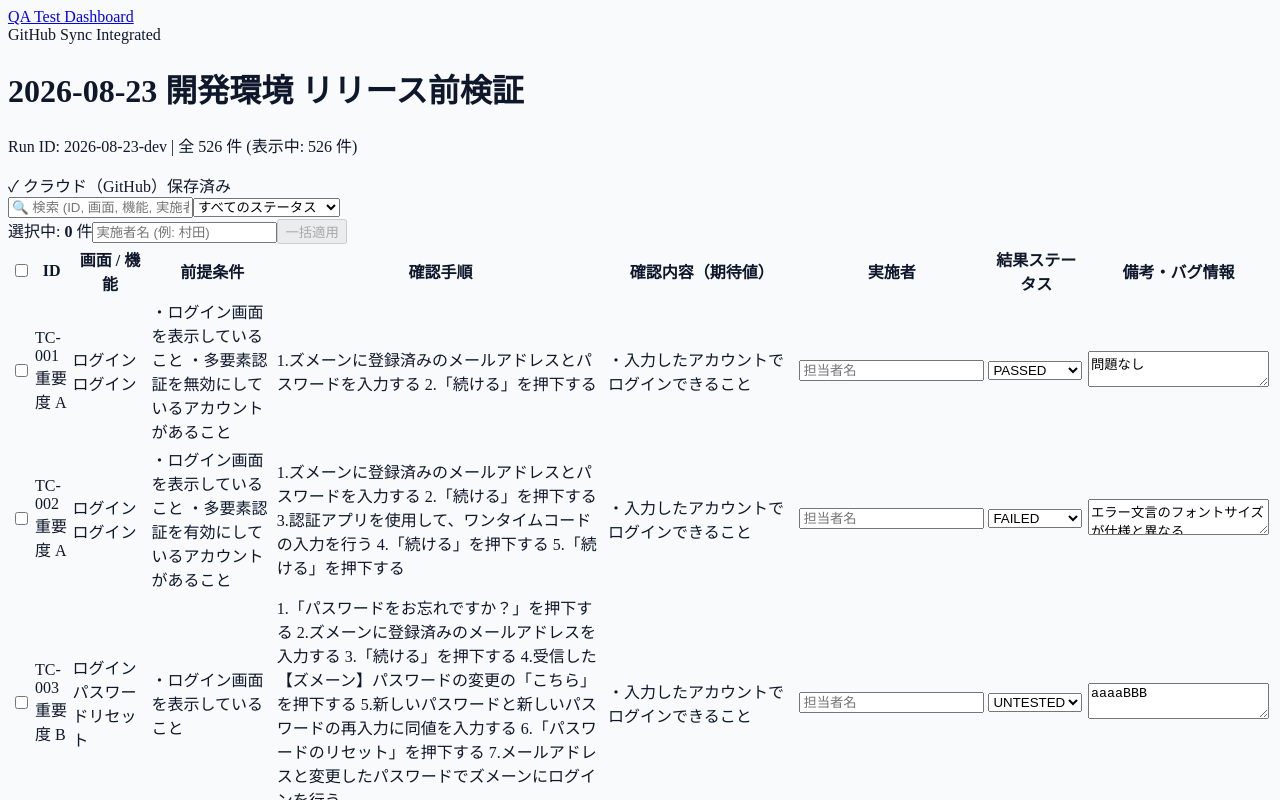
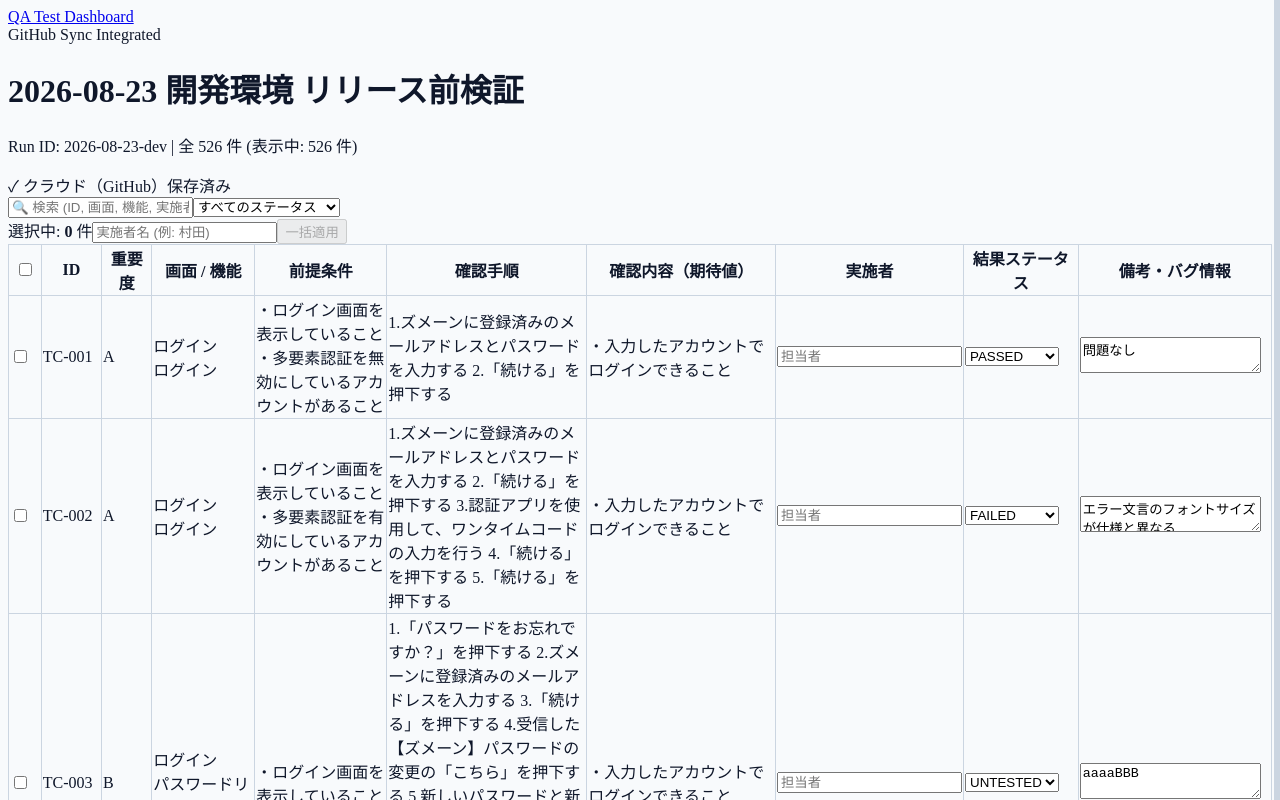
Before and after one commit to kentomurata435/qa-dashboard-app, a Next.js app: page /runs/2026-08-23-dev in a window 1280 px wide. Shown: the top 800 px of the page. Built offline with nearby package versions, Linux system fonts and the light colour scheme.

Commit message:
fix: 縦横格子線の強制適用、重要度列の独立、列幅のマウスドラッグリサイズ機能追加

```diff
--- a/app/globals.css
+++ b/app/globals.css
@@ -1,3 +1,4 @@
+/* app/globals.css */
 @tailwindcss base;
 @tailwindcss components;
 @tailwindcss utilities;
@@ -6,3 +7,34 @@ body {
   background-color: #f8fafc;
   color: #0f172a;
 }
+
+/* 罫線（枠線）を100%強制表示 */
+.qa-table-container table {
+  border-collapse: collapse !important;
+  border: 1px solid #cbd5e1 !important;
+}
+
+.qa-table-container th,
+.qa-table-container td {
+  border: 1px solid #cbd5e1 !important;
+}
+
+/* 列幅リサイズハンドルのスタイル */
+.resizer {
+  position: absolute;
+  right: 0;
+  top: 0;
+  height: 100%;
+  width: 6px;
+  background: #cbd5e1;
+  cursor: col-resize;
+  user-select: none;
+  touch-action: none;
+  z-index: 10;
+}
+
+.resizer:hover,
+.resizer:active {
+  background: #2563eb;
+  width: 8px;
+}
--- a/app/runs/[runId]/page.tsx
+++ b/app/runs/[runId]/page.tsx
@@ -18,10 +18,45 @@ export default function RunPage({ params }: { params: { runId: string } }) {
   const [saveStatus, setSaveStatus] = useState<'saved' | 'saving' | 'error'>('saved');
   const saveTimerRef = useRef<NodeJS.Timeout | null>(null);
 
+  // 選択・検索
   const [selectedIds, setSelectedIds] = useState<Set<string>>(new Set());
   const [batchTester, setBatchTester] = useState('');
   const [searchQuery, setSearchQuery] = useState('');
   const [statusFilter, setStatusFilter] = useState('ALL');
+
+  // 列幅の可変サイズ (ピクセル指定)
+  const [colWidths, setColWidths] = useState<{ [key: string]: number }>({
+    check: 40,
+    id: 90,
+    priority: 80,
+    screen: 150,
+    precondition: 220,
+    steps: 320,
+    expected: 320,
+    tester: 120,
+    status: 130,
+    note: 200,
+  });
+
+  // 列幅変更ドラッグ処理
+  const startResizing = (colKey: string, e: React.MouseEvent) => {
+    e.preventDefault();
+    const startX = e.clientX;
+    const startWidth = colWidths[colKey];
+
+    const onMouseMove = (moveEvent: MouseEvent) => {
+      const newWidth = Math.max(40, startWidth + (moveEvent.clientX - startX));
+      setColWidths((prev) => ({ ...prev, [colKey]: newWidth }));
+    };
+
+    const onMouseUp = () => {
+      document.removeEventListener('mousemove', onMouseMove);
+      document.removeEventListener('mouseup', onMouseUp);
+    };
+
+    document.addEventListener('mousemove', onMouseMove);
+    document.addEventListener('mouseup', onMouseUp);
+  };
 
   const fetchLatestData = useCallback(() => {
     fetch(`/api/test-run?runId=${runId}&t=${Date.now()}`)
@@ -139,9 +174,9 @@ export default function RunPage({ params }: { params: { runId: string } }) {
   });
 
   return (
-    <div className="space-y-4 max-w-[1600px] mx-auto pb-12">
+    <div className="space-y-4 max-w-[1800px] mx-auto pb-12">
       {/* ヘッダー情報 */}
-      <div className="bg-white p-5 rounded-xl border border-slate-200 shadow-sm flex flex-col md:flex-row justify-between md:items-center gap-4">
+      <div className="bg-white p-5 rounded-xl border border-slate-300 shadow-sm flex flex-col md:flex-row justify-between md:items-center gap-4">
         <div>
           <h1 className="text-2xl font-bold text-slate-900 tracking-tight">{runData.title}</h1>
           <p className="text-xs text-slate-500 mt-1">
@@ -168,8 +203,8 @@ export default function RunPage({ params }: { params: { runId: string } }) {
         </div>
       </div>
 
-      {/* 検索・一括操作ツールバー */}
-      <div className="bg-slate-900 text-white p-4 rounded-xl shadow-md space-y-3">
+      {/* 検索・一括操作バー */}
+      <div className="bg-slate-800 text-white p-3.5 rounded-xl shadow space-y-2">
         <div className="flex flex-wrap items-center justify-between gap-3">
           <div className="flex items-center gap-3 flex-1 min-w-[280px]">
             <input
@@ -177,12 +212,12 @@ export default function RunPage({ params }: { params: { runId: string } }) {
               value={searchQuery}
               onChange={(e) => setSearchQuery(e.target.value)}
               placeholder="🔍 検索 (ID, 画面, 機能, 実施者...)"
-              className="w-full max-w-xs px-3 py-1.5 text-xs text-slate-900 rounded-lg bg-white border border-slate-300 focus:outline-none focus:ring-2 focus:ring-blue-500"
+              className="w-full max-w-xs px-3 py-1.5 text-xs text-slate-900 rounded bg-white border border-slate-300 focus:outline-none"
             />
             <select
               value={statusFilter}
               onChange={(e) => setStatusFilter(e.target.value)}
-              className="px-3 py-1.5 text-xs text-slate-900 rounded-lg bg-white border border-slate-300 font-semibold focus:outline-none"
+              className="px-3 py-1.5 text-xs text-slate-900 rounded bg-white border border-slate-300 font-semibold focus:outline-none"
             >
               <option value="ALL">すべてのステータス</option>
               <option value="UNTESTED">UNTESTED (未実施)</option>
@@ -192,7 +227,7 @@ export default function RunPage({ params }: { params: { runId: string } }) {
             </select>
           </div>
 
-          <div className="flex items-center gap-2 border-l border-slate-700 pl-4">
+          <div className="flex items-center gap-2 border-l border-slate-600 pl-4">
             <span className="text-xs text-slate-300">
               選択中: <strong className="text-blue-400">{selectedIds.size}</strong> 件
             </span>
@@ -206,7 +241,7 @@ export default function RunPage({ params }: { params: { runId: string } }) {
             <button
               onClick={handleBatchApplyTester}
               disabled={selectedIds.size === 0 || !batchTester.trim()}
-              className="px-3 py-1.5 text-xs bg-blue-600 hover:bg-blue-500 disabled:bg-slate-700 text-white rounded font-bold transition shadow-sm"
+              className="px-3 py-1.5 text-xs bg-blue-600 hover:bg-blue-500 disabled:bg-slate-600 text-white rounded font-bold transition shadow-sm"
             >
               一括適用
             </button>
@@ -214,31 +249,78 @@ export default function RunPage({ params }: { params: { runId: string } }) {
         </div>
       </div>
 
-      {/* メインテーブル（格子枠線付き） */}
-      <div className="bg-white rounded-xl border border-slate-300 shadow-sm overflow-hidden">
-        <div className="overflow-x-auto">
-          <table className="w-full text-left border-collapse min-w-[1300px]">
+      {/* メインテーブル（横スクロール ＆ 列幅ドラッグ変更可能 ＆ 枠線表示） */}
+      <div className="bg-white rounded-xl shadow-sm border border-slate-300 overflow-x-auto qa-table-container">
+        <table className="text-left border-collapse table-fixed w-max">
           <thead>
-              <tr className="bg-slate-100 text-[11px] text-slate-700 font-bold uppercase border-b border-slate-300">
-                <th className="p-2.5 border-r border-slate-300 w-10 text-center">
+            <tr className="bg-slate-200 text-[11px] text-slate-800 font-bold uppercase select-none">
+              {/* チェックボックス列 */}
+              <th style={{ width: `${colWidths.check}px` }} className="relative p-2 text-center">
                 <input
                   type="checkbox"
                   checked={selectedIds.size > 0 && selectedIds.size === filteredCases.length}
                   onChange={() => toggleSelectAll(filteredCases)}
                   className="rounded cursor-pointer"
                 />
+                <div onMouseDown={(e) => startResizing('check', e)} className="resizer" />
               </th>
-                <th className="p-2.5 border-r border-slate-300 w-24">ID</th>
-                <th className="p-2.5 border-r border-slate-300 w-40">画面 / 機能</th>
-                <th className="p-2.5 border-r border-slate-300 w-52">前提条件</th>
-                <th className="p-2.5 border-r border-slate-300 min-w-[280px]">確認手順</th>
-                <th className="p-2.5 border-r border-slate-300 min-w-[280px]">確認内容（期待値）</th>
-                <th className="p-2.5 border-r border-slate-300 w-28 bg-blue-50/80 text-blue-900">実施者</th>
-                <th className="p-2.5 border-r border-slate-300 w-36">結果ステータス</th>
-                <th className="p-2.5 w-44">備考・バグ情報</th>
+
+              {/* ID列 */}
+              <th style={{ width: `${colWidths.id}px` }} className="relative p-2">
+                ID
+                <div onMouseDown={(e) => startResizing('id', e)} className="resizer" />
+              </th>
+
+              {/* 重要度列 (独立) */}
+              <th style={{ width: `${colWidths.priority}px` }} className="relative p-2">
+                重要度
+                <div onMouseDown={(e) => startResizing('priority', e)} className="resizer" />
+              </th>
+
+              {/* 画面 / 機能 */}
+              <th style={{ width: `${colWidths.screen}px` }} className="relative p-2">
+                画面 / 機能
+                <div onMouseDown={(e) => startResizing('screen', e)} className="resizer" />
+              </th>
+
+              {/* 前提条件 */}
+              <th style={{ width: `${colWidths.precondition}px` }} className="relative p-2">
+                前提条件
+                <div onMouseDown={(e) => startResizing('precondition', e)} className="resizer" />
+              </th>
+
+              {/* 確認手順 */}
+              <th style={{ width: `${colWidths.steps}px` }} className="relative p-2">
+                確認手順
+                <div onMouseDown={(e) => startResizing('steps', e)} className="resizer" />
+              </th>
+
+              {/* 確認内容 */}
+              <th style={{ width: `${colWidths.expected}px` }} className="relative p-2">
+                確認内容（期待値）
+                <div onMouseDown={(e) => startResizing('expected', e)} className="resizer" />
+              </th>
+
+              {/* 実施者 */}
+              <th style={{ width: `${colWidths.tester}px` }} className="relative p-2 bg-blue-100 text-blue-900">
+                実施者
+                <div onMouseDown={(e) => startResizing('tester', e)} className="resizer" />
+              </th>
+
+              {/* 結果ステータス */}
+              <th style={{ width: `${colWidths.status}px` }} className="relative p-2">
+                結果ステータス
+                <div onMouseDown={(e) => startResizing('status', e)} className="resizer" />
+              </th>
+
+              {/* 備考 */}
+              <th style={{ width: `${colWidths.note}px` }} className="relative p-2">
+                備考・バグ情報
+                <div onMouseDown={(e) => startResizing('note', e)} className="resizer" />
+              </th>
             </tr>
           </thead>
-            <tbody className="divide-y divide-slate-200 text-xs">
+          <tbody className="text-xs">
             {filteredCases.map((tc: any) => {
               const result = runData.results?.[tc.id] || {
                 status: 'UNTESTED',
@@ -250,12 +332,10 @@ export default function RunPage({ params }: { params: { runId: string } }) {
               return (
                 <tr
                   key={tc.id}
-                    className={`hover:bg-blue-50/40 transition border-b border-slate-200 ${
-                      isSelected ? 'bg-blue-50/70' : ''
-                    }`}
+                  className={`hover:bg-blue-50/50 transition ${isSelected ? 'bg-blue-50/80' : ''}`}
                 >
-                    {/* チェックボックス */}
-                    <td className="p-2.5 text-center align-top border-r border-slate-200">
+                  {/* チェック */}
+                  <td className="p-2 text-center align-top">
                     <input
                       type="checkbox"
                       checked={isSelected}
@@ -265,62 +345,66 @@ export default function RunPage({ params }: { params: { runId: string } }) {
                   </td>
 
                   {/* ID */}
-                    <td className="p-2.5 align-top font-mono border-r border-slate-200">
-                      <span className="font-bold text-slate-800">{tc.id}</span>
-                      {tc.priority && (
-                        <span className={`block mt-1 text-[10px] w-max px-1.5 py-0.2 rounded font-bold ${
-                          tc.priority === 'A' ? 'bg-red-100 text-red-700' : 'bg-slate-100 text-slate-600'
+                  <td className="p-2 align-top font-mono font-bold text-slate-800">
+                    {tc.id}
+                  </td>
+
+                  {/* 重要度 (独立) */}
+                  <td className="p-2 align-top text-center">
+                    {tc.priority ? (
+                      <span className={`inline-block px-1.5 py-0.5 rounded text-[10px] font-bold ${
+                        tc.priority === 'A' ? 'bg-red-100 text-red-700 border border-red-300' : 'bg-slate-100 text-slate-700 border border-slate-300'
                       }`}>
-                          重要度 {tc.priority}
+                        {tc.priority}
                       </span>
-                      )}
+                    ) : '-'}
                   </td>
 
                   {/* 画面 / 機能 */}
-                    <td className="p-2.5 align-top border-r border-slate-200">
+                  <td className="p-2 align-top">
                     <div className="font-bold text-slate-800">{tc.screen || '-'}</div>
                     <div className="text-slate-500 mt-0.5">{tc.feature || '-'}</div>
                   </td>
 
-                    {/* 前提条件（改行対応） */}
-                    <td className="p-2.5 align-top border-r border-slate-200 text-slate-600 whitespace-pre-wrap break-words leading-relaxed font-sans">
+                  {/* 前提条件 */}
+                  <td className="p-2 align-top text-slate-600 whitespace-pre-wrap break-words leading-relaxed font-sans">
                     {tc.precondition || '-'}
                   </td>
 
-                    {/* 確認手順（改行対応） */}
-                    <td className="p-2.5 align-top border-r border-slate-200 text-slate-800 whitespace-pre-wrap break-words leading-relaxed font-sans">
+                  {/* 確認手順 */}
+                  <td className="p-2 align-top text-slate-800 whitespace-pre-wrap break-words leading-relaxed font-sans">
                     {tc.steps || '-'}
                   </td>
 
-                    {/* 確認内容（改行対応） */}
-                    <td className="p-2.5 align-top border-r border-slate-200 text-slate-900 font-medium whitespace-pre-wrap break-words leading-relaxed font-sans">
+                  {/* 確認内容 */}
+                  <td className="p-2 align-top text-slate-900 font-medium whitespace-pre-wrap break-words leading-relaxed font-sans">
                     {tc.expected || '-'}
                   </td>
 
                   {/* 実施者 */}
-                    <td className="p-2.5 align-top border-r border-slate-200 bg-blue-50/20">
+                  <td className="p-2 align-top bg-blue-50/30">
                     <input
                       type="text"
                       value={result.tester || ''}
                       onChange={(e) => updateResult(tc.id, { tester: e.target.value }, false)}
-                        placeholder="担当者名"
-                        className="w-full p-1.5 text-xs border border-slate-300 rounded font-medium focus:outline-none focus:ring-1 focus:ring-blue-500 bg-white"
+                      placeholder="担当者"
+                      className="w-full p-1 text-xs border border-slate-300 rounded focus:outline-none focus:ring-1 focus:ring-blue-500 bg-white"
                     />
                   </td>
 
                   {/* 結果ステータス */}
-                    <td className="p-2.5 align-top border-r border-slate-200">
+                  <td className="p-2 align-top">
                     <select
                       value={result.status || 'UNTESTED'}
                       onChange={(e) => updateResult(tc.id, { status: e.target.value as any }, true)}
-                        className={`w-full p-2 text-xs font-bold rounded-md border cursor-pointer ${
+                      className={`w-full p-1.5 text-xs font-bold rounded border cursor-pointer ${
                         result.status === 'PASSED'
-                            ? 'bg-green-100 border-green-300 text-green-800'
+                          ? 'bg-green-100 text-green-800 border-green-300'
                           : result.status === 'FAILED'
-                            ? 'bg-red-100 border-red-300 text-red-800'
+                          ? 'bg-red-100 text-red-800 border-red-300'
                           : result.status === 'BLOCKED'
-                            ? 'bg-amber-100 border-amber-300 text-amber-800'
-                            : 'bg-slate-100 border-slate-300 text-slate-600'
+                          ? 'bg-amber-100 text-amber-800 border-amber-300'
+                          : 'bg-slate-100 text-slate-600 border-slate-300'
                       }`}
                     >
                       <option value="UNTESTED">UNTESTED</option>
@@ -331,13 +415,13 @@ export default function RunPage({ params }: { params: { runId: string } }) {
                   </td>
 
                   {/* 備考 */}
-                    <td className="p-2.5 align-top">
+                  <td className="p-2 align-top">
                     <textarea
                       rows={2}
                       value={result.note || ''}
                       onChange={(e) => updateResult(tc.id, { note: e.target.value }, false)}
                       placeholder="備考・不具合リンク"
-                        className="w-full p-1.5 border border-slate-300 rounded text-xs focus:outline-none focus:ring-1 focus:ring-blue-500 resize-y bg-white"
+                      className="w-full p-1 border border-slate-300 rounded text-xs focus:outline-none focus:ring-1 focus:ring-blue-500 resize-y bg-white"
                     />
                   </td>
                 </tr>
@@ -347,6 +431,5 @@ export default function RunPage({ params }: { params: { runId: string } }) {
         </table>
       </div>
     </div>
-    </div>
   );
 }
```
Lines whose indentation alone changed are shown as unchanged.
